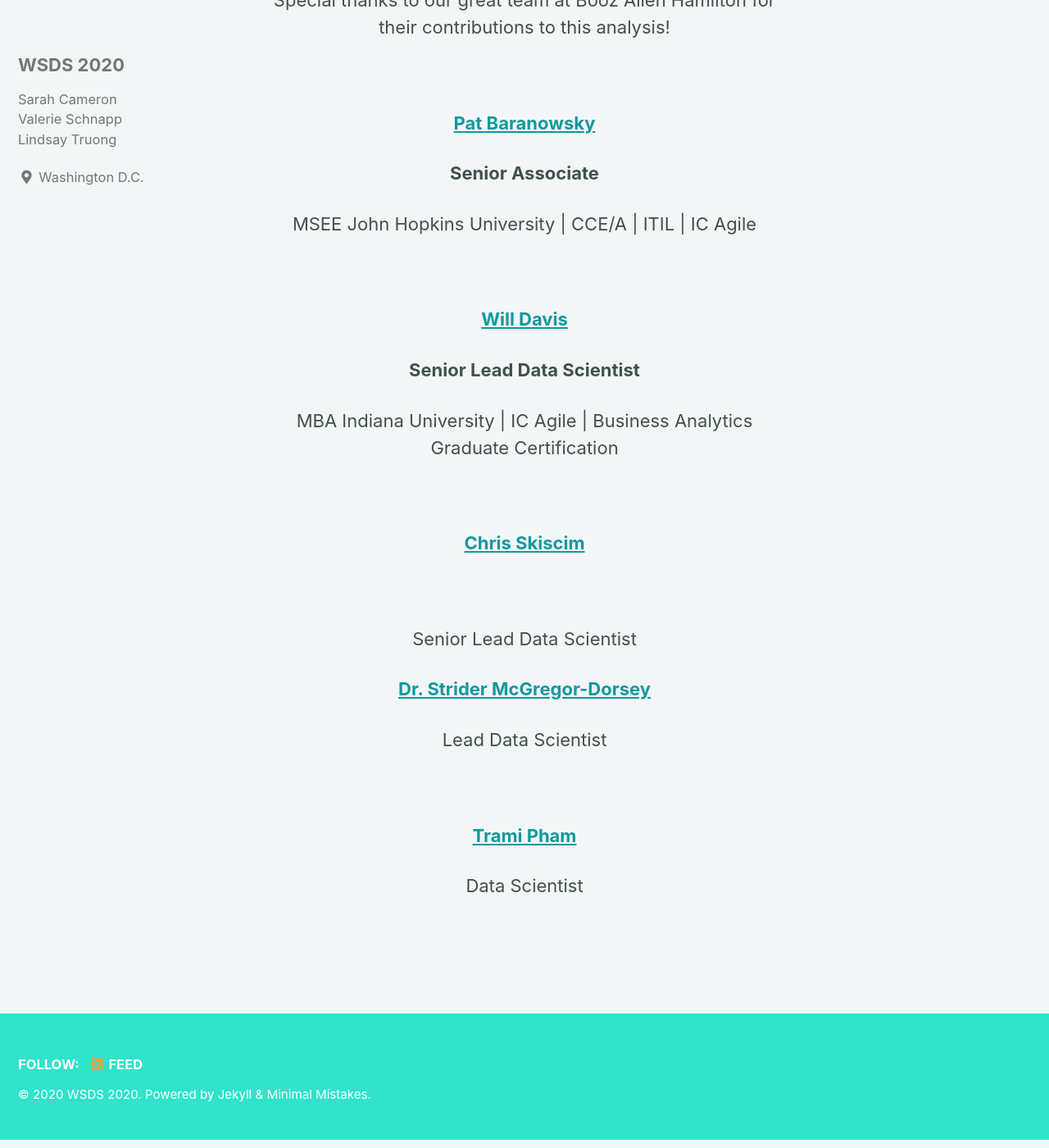
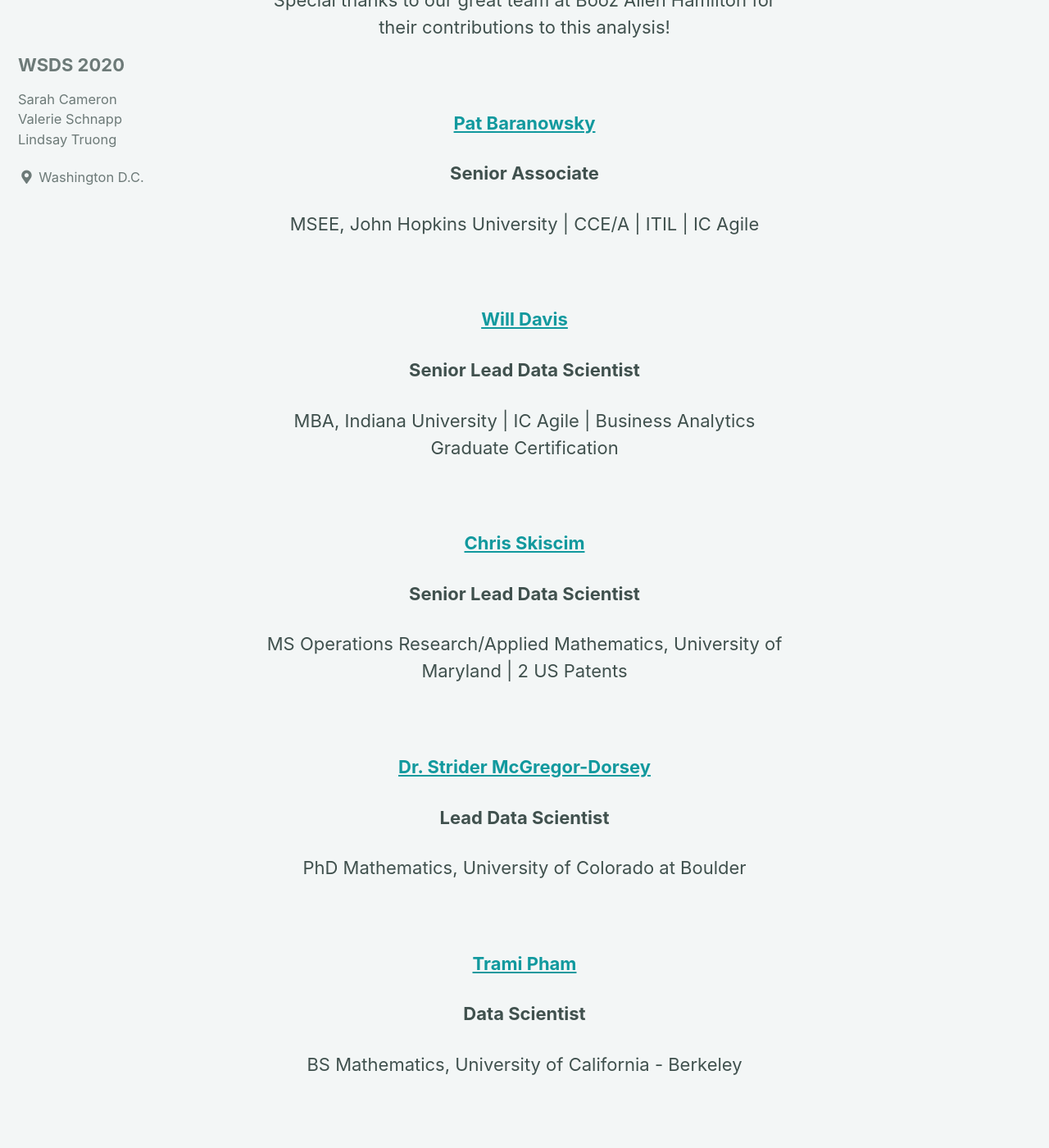
Before and after one commit to lindsaytruong/lindsaytruong.github.io, a Jekyll site: the page built from _pages/special_thanks.html, in a window 1280 px wide and 1400 px high, scrolled down 193 px. Shown: the whole window at 82% size. Built offline with Jekyll 4.4.1, drawn with Linux system fonts in a browser that asks for light colours; cached includes are drawn as plain includes.

Commit message:
special thanks

```diff
--- a/_pages/special_thanks.html
+++ b/_pages/special_thanks.html
@@ -10,17 +10,20 @@ permalink: /special_thanks/
 <br/>
 <p style="font: size 10; font-weight: bold; text-align: center;"><a href="https://www.linkedin.com/in/patrick-baranowsky-9b8122/">Pat Baranowsky</a></p>
 <p style="font: size 7; text-align: center; font-weight: bold;">Senior Associate</p>
-<p style="font: size 7; text-align: center;"> MSEE John Hopkins University | CCE/A | ITIL | IC Agile</p>
+<p style="font: size 7; text-align: center;"> MSEE, John Hopkins University | CCE/A | ITIL | IC Agile</p>
 <br/>
 <p style="font: size 10; font-weight: bold; text-align: center;"><a href="https://www.linkedin.com/in/will-davis-7274a76/">Will Davis</a></p>
 <p style="font: size 7; text-align: center; font-weight: bold;">Senior Lead Data Scientist</p>
-<p style="font: size 7; text-align: center;">MBA Indiana University | IC Agile | Business Analytics Graduate Certification</p>
+<p style="font: size 7; text-align: center;">MBA, Indiana University | IC Agile | Business Analytics Graduate Certification</p>
 <br/>
 <p style="font: size 10; font-weight: bold; text-align: center;"><a href="https://www.linkedin.com/in/christopher-skiscim-1236b4a/">Chris Skiscim</a></p>
+<p style="font: size 7; text-align: center; font-weight: bold;">Senior Lead Data Scientist</p>
+<p style="font: size 7; text-align: center;">MS Operations Research/Applied Mathematics, University of Maryland | 2 US Patents </p>
 <br/>
-<p style="font: size 7; text-align: center;">Senior Lead Data Scientist</p>
 <p style="font: size 10; font-weight: bold; text-align: center;"><a href=https://www.linkedin.com/in/zsmd/">Dr. Strider McGregor-Dorsey</a></p>
-<p style="font: size 7; text-align: center;">Lead Data Scientist</p>
+<p style="font: size 7; text-align: center; font-weight: bold">Lead Data Scientist</p>
+<p style="font: size 7; text-align: center;">PhD Mathematics, University of Colorado at Boulder</p>
 <br/>
 <p style="font: size 10; font-weight: bold; text-align: center;"><a href=https://www.linkedin.com/in/trami-pham-500194137/">Trami Pham</a></p>
-<p style="font: size 7; text-align: center;">Data Scientist</p>
+<p style="font: size 7; text-align: center; font-weight: bold">Data Scientist</p>
+<p style="font: size 7; text-align: center;">BS Mathematics, University of California - Berkeley</p>
```
